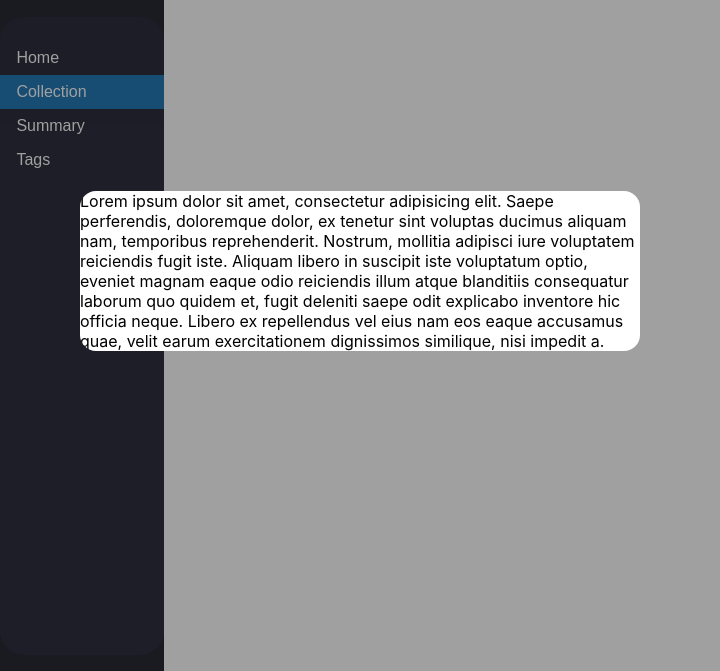
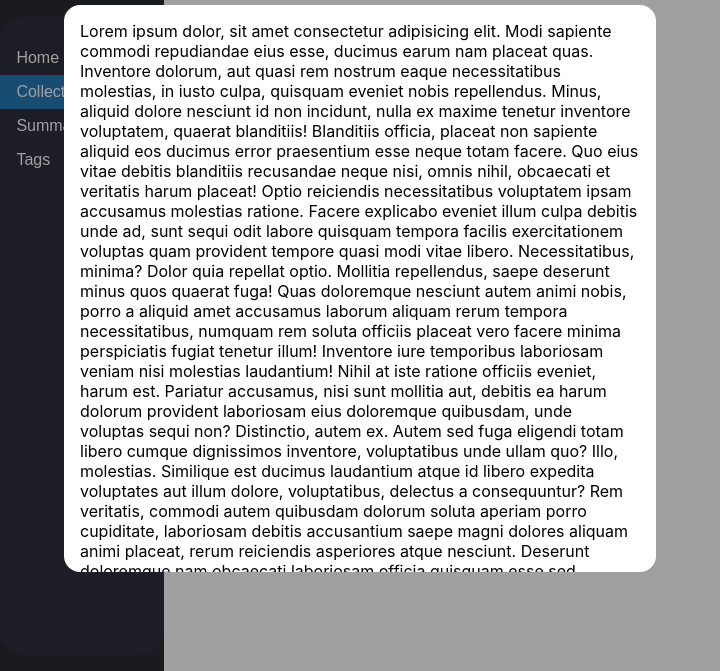
Before and after one commit to Acrylic125/series-tracker, an Electron app: page src/index.html in a window 720 px wide. Shown: the part 129-800 px from the top of the page. Drawn offline with Linux system fonts and the light colour scheme.

Commit message:
Modal now accounts for title bar

```diff
--- a/src/index.html
+++ b/src/index.html
@@ -53,14 +53,28 @@
     </section>
     <div class="modal active">
       <div class="modal__content rounded-2">
-        Lorem ipsum dolor sit amet, consectetur adipisicing elit. Saepe perferendis, doloremque dolor, ex tenetur sint
-        voluptas ducimus aliquam nam, temporibus reprehenderit. Nostrum, mollitia adipisci iure voluptatem reiciendis
-        fugit iste. Aliquam libero in suscipit iste voluptatum optio, eveniet magnam eaque odio reiciendis illum atque
-        blanditiis consequatur laborum quo quidem et, fugit deleniti saepe odit explicabo inventore hic officia neque.
-        Libero ex repellendus vel eius nam eos eaque accusamus quae, velit earum exercitationem dignissimos similique,
-        nisi impedit a. Mollitia nostrum quia molestiae qui ipsam, pariatur exercitationem incidunt odit? Eveniet
-        repellendus perspiciatis, voluptas, repudiandae veniam perferendis sit minima repellat, tempore laborum
-        dignissimos ad?
+        Lorem ipsum dolor, sit amet consectetur adipisicing elit. Modi sapiente commodi repudiandae eius esse, ducimus
+        earum nam placeat quas. Inventore dolorum, aut quasi rem nostrum eaque necessitatibus molestias, in iusto culpa,
+        quisquam eveniet nobis repellendus. Minus, aliquid dolore nesciunt id non incidunt, nulla ex maxime tenetur
+        inventore voluptatem, quaerat blanditiis! Blanditiis officia, placeat non sapiente aliquid eos ducimus error
+        praesentium esse neque totam facere. Quo eius vitae debitis blanditiis recusandae neque nisi, omnis nihil,
+        obcaecati et veritatis harum placeat! Optio reiciendis necessitatibus voluptatem ipsam accusamus molestias
+        ratione. Facere explicabo eveniet illum culpa debitis unde ad, sunt sequi odit labore quisquam tempora facilis
+        exercitationem voluptas quam provident tempore quasi modi vitae libero. Necessitatibus, minima? Dolor quia
+        repellat optio. Mollitia repellendus, saepe deserunt minus quos quaerat fuga! Quas doloremque nesciunt autem
+        animi nobis, porro a aliquid amet accusamus laborum aliquam rerum tempora necessitatibus, numquam rem soluta
+        officiis placeat vero facere minima perspiciatis fugiat tenetur illum! Inventore iure temporibus laboriosam
+        veniam nisi molestias laudantium! Nihil at iste ratione officiis eveniet, harum est. Pariatur accusamus, nisi
+        sunt mollitia aut, debitis ea harum dolorum provident laboriosam eius doloremque quibusdam, unde voluptas sequi
+        non? Distinctio, autem ex. Autem sed fuga eligendi totam libero cumque dignissimos inventore, voluptatibus unde
+        ullam quo? Illo, molestias. Similique est ducimus laudantium atque id libero expedita voluptates aut illum
+        dolore, voluptatibus, delectus a consequuntur? Rem veritatis, commodi autem quibusdam dolorum soluta aperiam
+        porro cupiditate, laboriosam debitis accusantium saepe magni dolores aliquam animi placeat, rerum reiciendis
+        asperiores atque nesciunt. Deserunt doloremque nam obcaecati laboriosam officia quisquam esse sed dignissimos
+        sapiente? Quaerat sequi expedita velit totam nostrum, vel quam excepturi suscipit, veniam aliquam error
+        voluptatibus facilis aliquid atque aspernatur necessitatibus nulla illum ratione nisi dolore corporis dicta!
+        Fugit adipisci consectetur, sed voluptatem ab nihil unde expedita accusantium perspiciatis facilis nostrum neque
+        repudiandae inventore officiis!
       </div>
     </div>
   </main>
--- a/src/index.js
+++ b/src/index.js
@@ -14,9 +14,9 @@ const createWindow = () => {
   // Create the browser window.
   const window = new BrowserWindow({
     width: 720,
-    minWidth: 720,
+    minWidth: 480,
     height: 400,
-    minHeight: 400,
+    minHeight: 320,
     resizable: true,
     fullscreen: false,
     frame: false,
--- a/src/styles/global.css
+++ b/src/styles/global.css
@@ -215,7 +215,7 @@ p {
   height: 0;
 }
 
-@media only screen and (min-width: 350px) {
+@media only screen and (min-width: 500px) {
   :root {
     font-size: 75%;
   }
--- a/src/styles/modal.css
+++ b/src/styles/modal.css
@@ -1,6 +1,8 @@
+@import url("./title-bar.css");
+
 .modal {
-  width: 100vw;
-  height: 100vh;
+  width: 100%;
+  height: calc(100% - var(--title-bar-height));
   position: fixed;
   z-index: 10000;
   display: flex;
@@ -8,7 +10,7 @@
   justify-content: center;
   background-color: #0000005f;
   visibility: hidden;
-  top: 0;
+  top: var(--title-bar-height);
   left: 0;
 }
 
@@ -19,33 +21,9 @@
 .modal__content {
   width: 90%;
   max-width: 35em;
-  height: 10em;
+  height: fit-content;
+  max-height: 70%;
   overflow: auto;
   background-color: white;
+  padding: 1em;
 }
-
-/* .c-modal {
-  position: fixed;
-  top: 50%;
-  left: 50%;
-  transform: translate(-50%, -50%);
-  background-color: white;
-  border-radius: 1em;
-  padding: 1em;
-  z-index: 10000;
-}
-
-.c-modal__overlay {
-  visibility: hidden;
-  position: fixed;
-  background-color: #0000006f;
-  top: 0;
-  bottom: 0;
-  left: 0;
-  right: 0;
-  pointer-events: none;
-}
-
-.c-modal__overlay.active {
-  visibility: visible;
-} */
```
